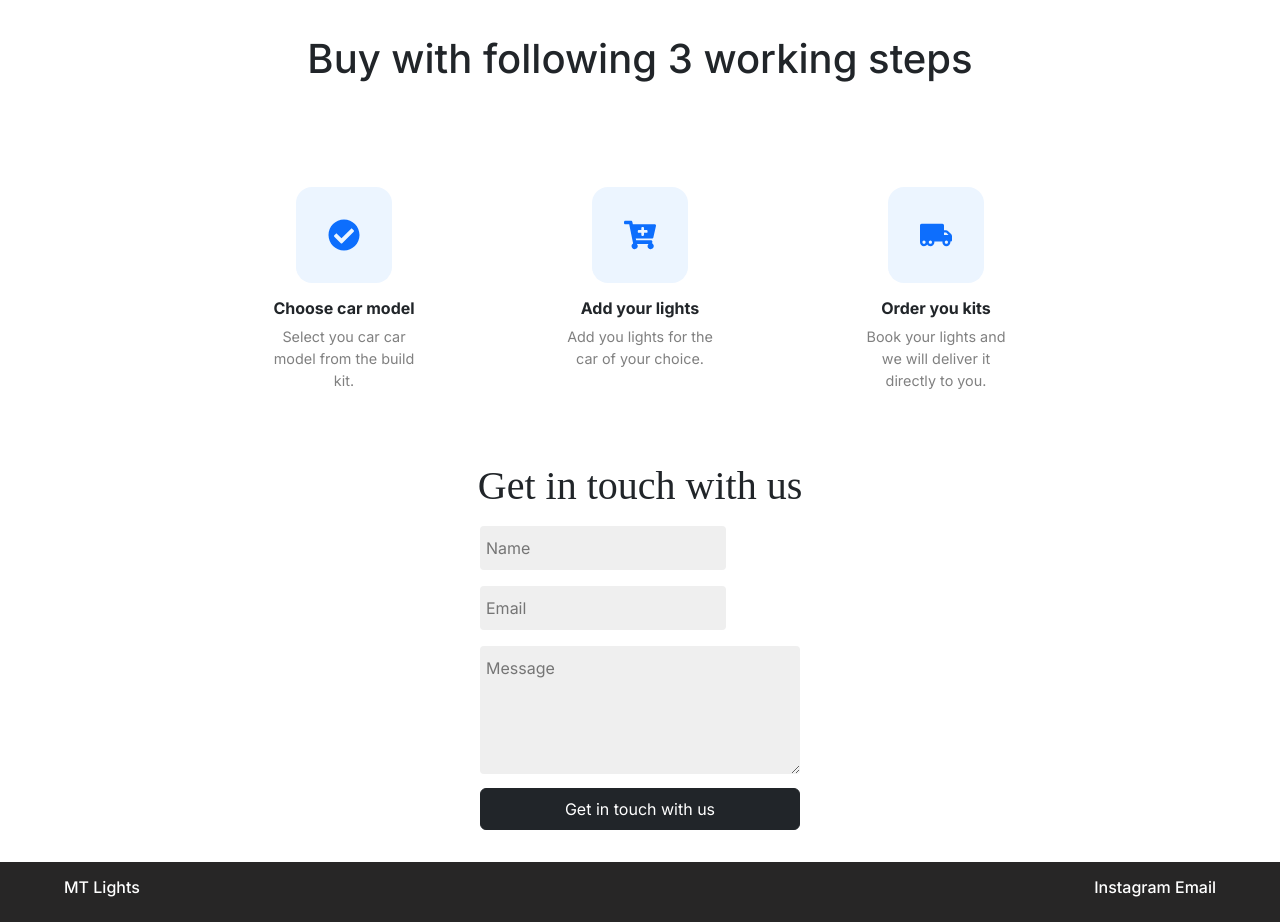
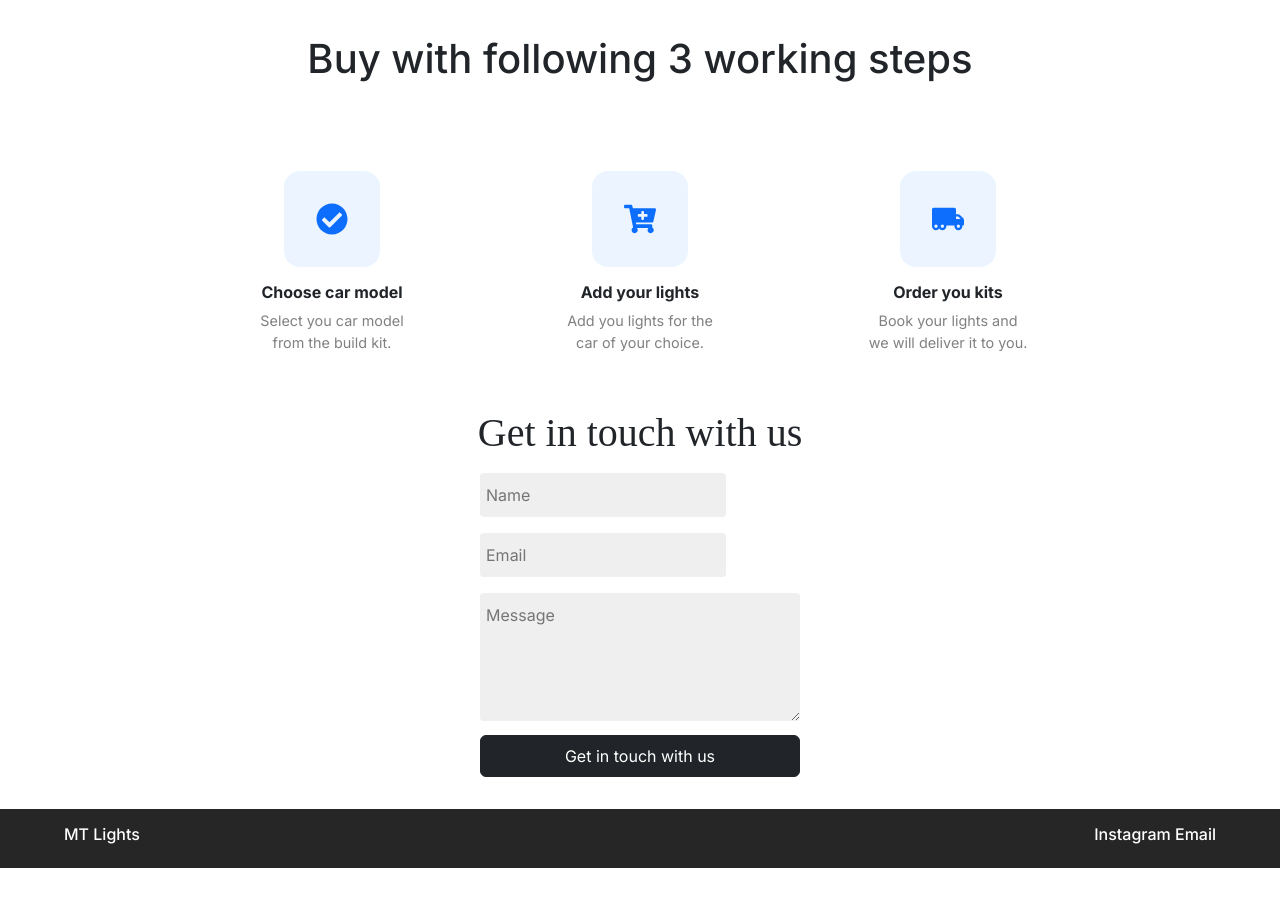
Before and after one commit to kennataddese6/threecars, a Next.js app: page / in a window 1280 px wide. Shown: the part 1000-1922 px from the top of the page. After the commit the page ends 1868 px from the top, so only its background shows below. Built offline with nearby package versions, Linux system fonts and the light colour scheme; a web font is replaced by a local one.

Commit message:
makes steps reponsiveness

```diff
--- a/app/globals.css
+++ b/app/globals.css
@@ -199,7 +199,7 @@ p {
   display: flex;
   justify-content: space-between;
   flex-wrap: wrap;
-  padding: 2em;
+  padding: 1em;
 }
 .stepIconContainer {
   padding: 2rem;
--- a/app/page.tsx
+++ b/app/page.tsx
@@ -218,7 +218,7 @@ export default function Home() {
         <button className="works-button center-item">How it works</button>
         <h1 className="steps-header">Buy with following 3 working steps</h1>
       </div>
-      <div className="stepsContainer col-lg-8 center-text">
+      <div className="stepsContainer col-lg-10 col-xl-8 center-text">
         <div className="col-lg-3 stepItemContainer">
           <div className="stepIconContainer">
             <FaCheckCircle color="#0d6efd" fontSize={32} />
@@ -227,7 +227,7 @@ export default function Home() {
             <b>Choose car model</b>
           </h6>
           <p className="stepsPargraph">
-            Select you car car model from the build kit.{" "}
+            Select you car model from the build kit.{" "}
           </p>
         </div>
         <div className="col-lg-3 stepItemContainer">
@@ -249,7 +249,7 @@ export default function Home() {
             <b>Order you kits</b>
           </h6>
           <p className="stepsPargraph">
-            Book your lights and we will deliver it directly to you.{" "}
+            Book your lights and we will deliver it to you.{" "}
           </p>
         </div>
       </div>
```
